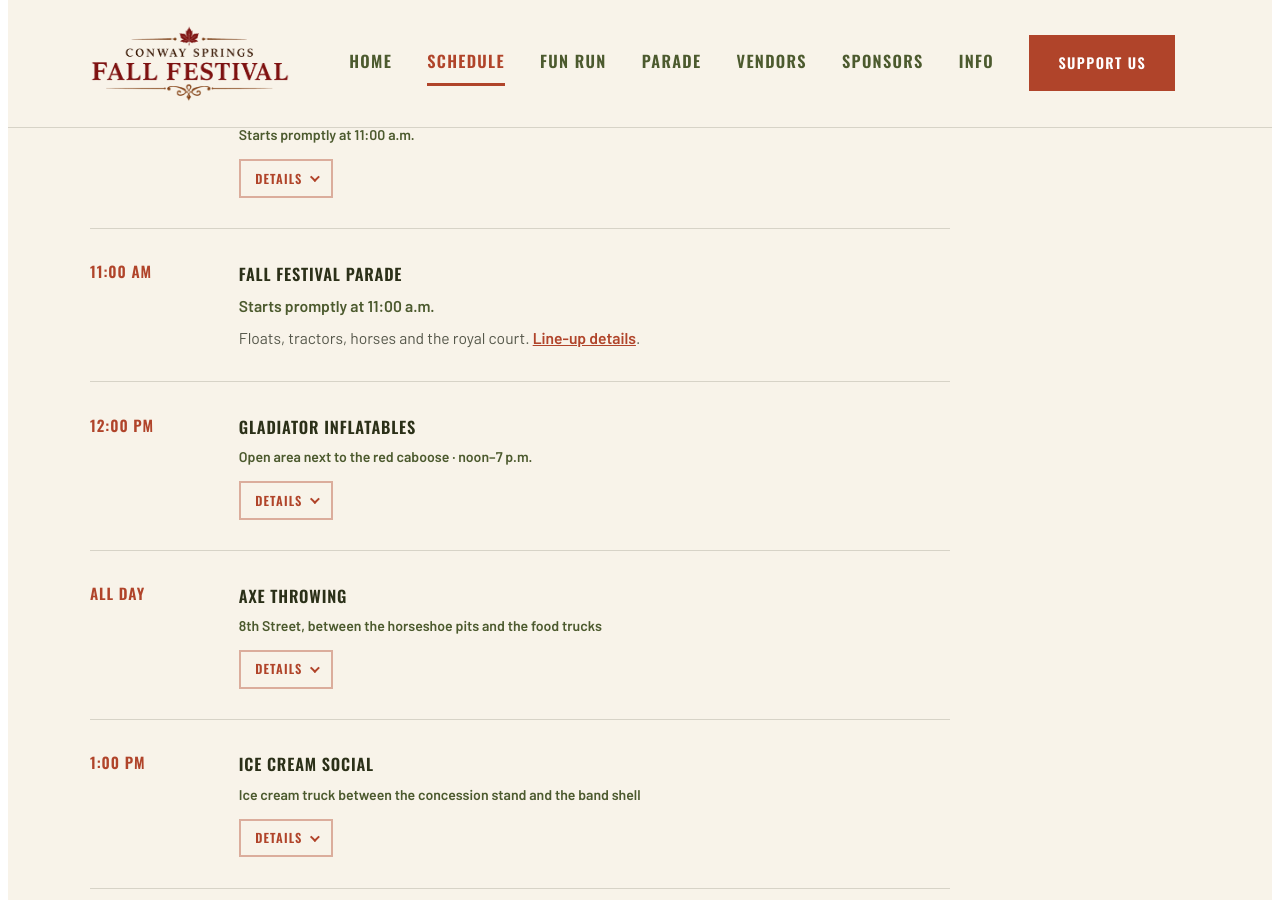
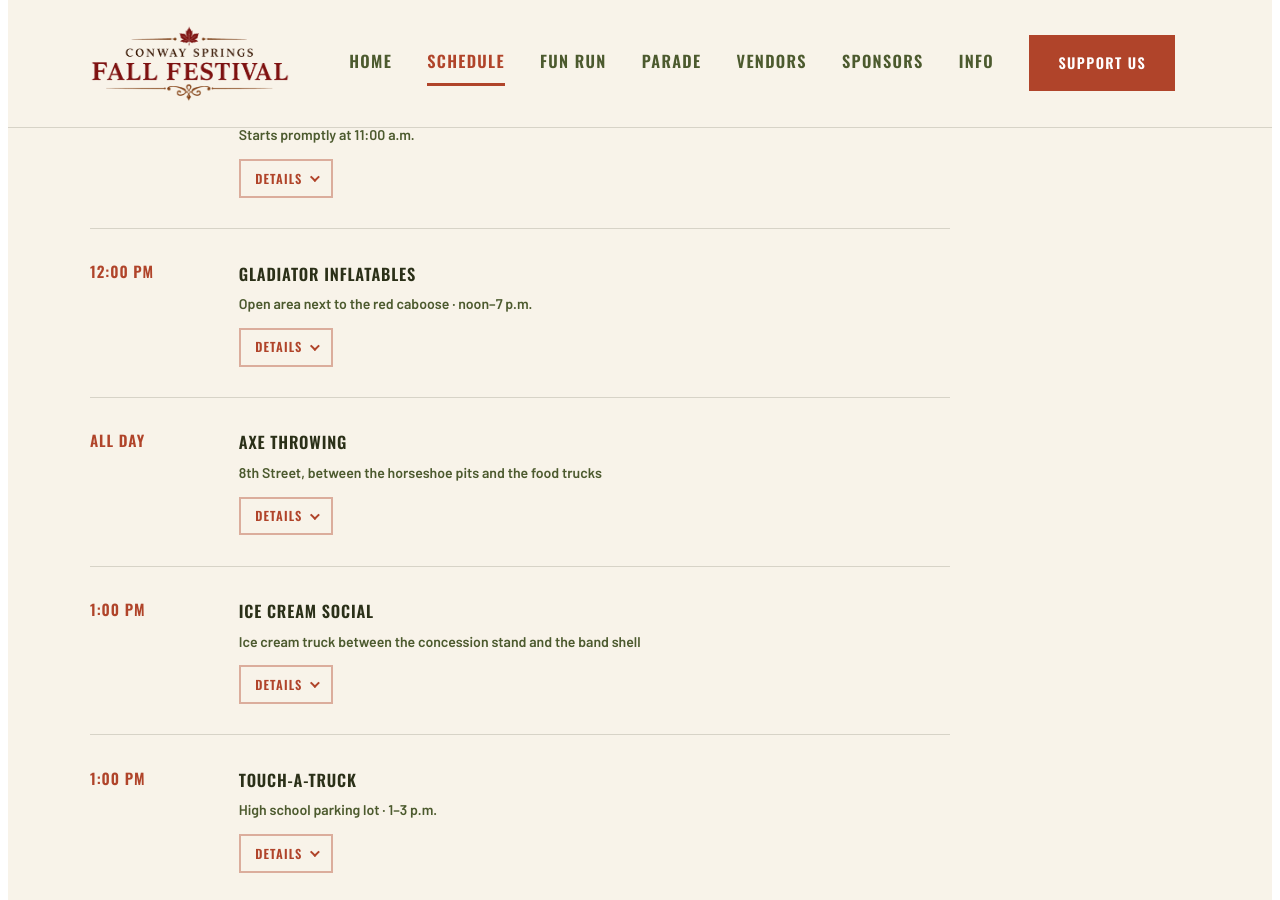
Before and after one commit to kbirket/conwayspringsfallfest, a Jekyll site: the page built from schedule.html, in a window 1280 px wide and 900 px high, scrolled down 1643 px. Built offline with Jekyll 4.4.1, drawn with Linux system fonts in a browser that asks for light colours.

Commit message:
Update schedule.html

```diff
--- a/schedule.html
+++ b/schedule.html
@@ -175,15 +175,6 @@ description: Schedule of events for the Conway Springs Fall Festival, Saturday S
       </li>
 
       <li class="csff__slot">
-        <time datetime="11:00">11:00 AM</time>
-        <div>
-          <h3>Fall Festival Parade</h3>
-          <p class="csff__where">Starts promptly at 11:00 a.m.</p>
-          <p>Floats, tractors, horses and the royal court. <a href="/parade">Line-up details</a>.</p>
-        </div>
-      </li>
-
-      <li class="csff__slot">
         <time datetime="12:00">12:00 PM</time>
         <details class="csff__event">
           <summary>
```
